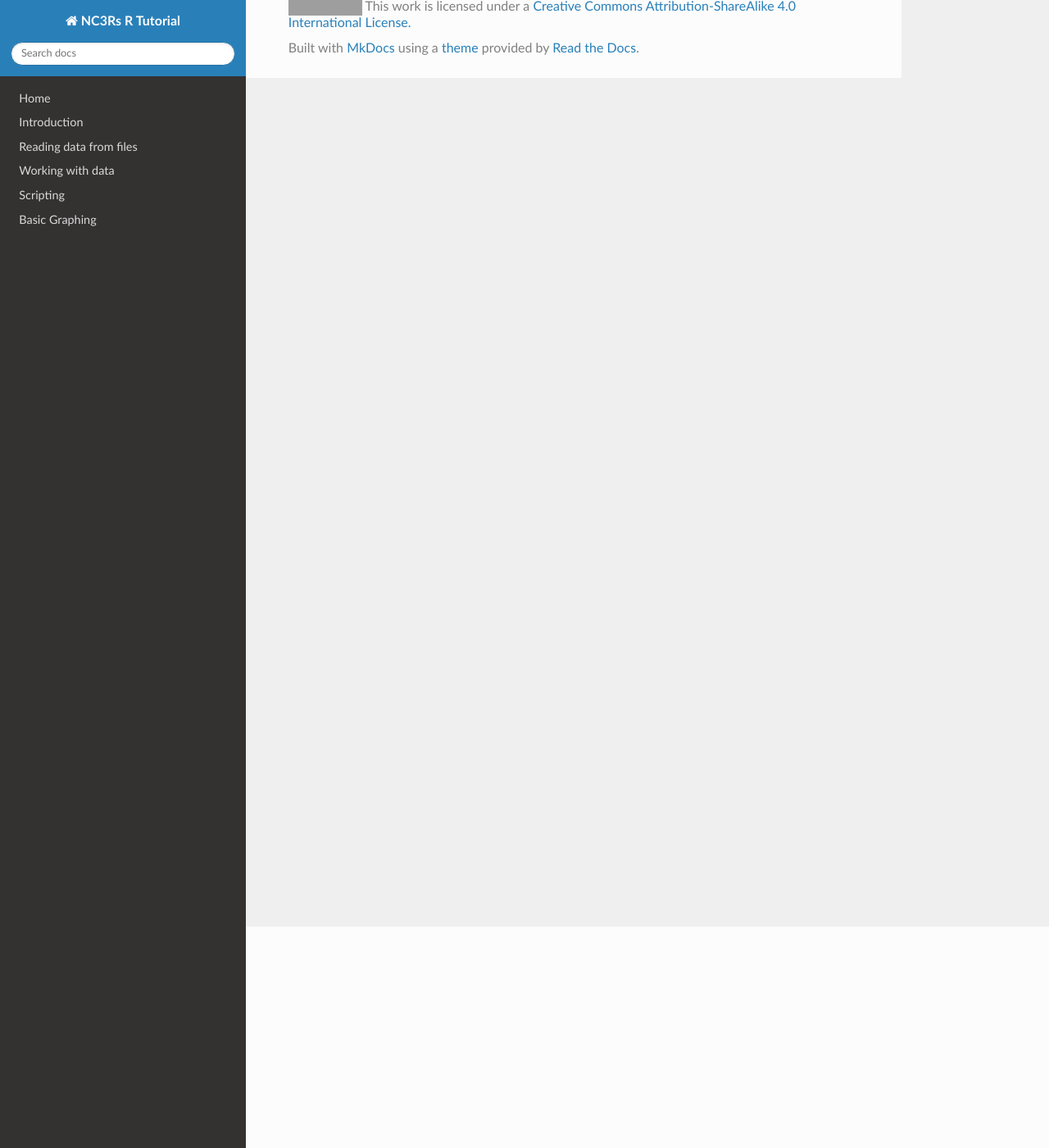
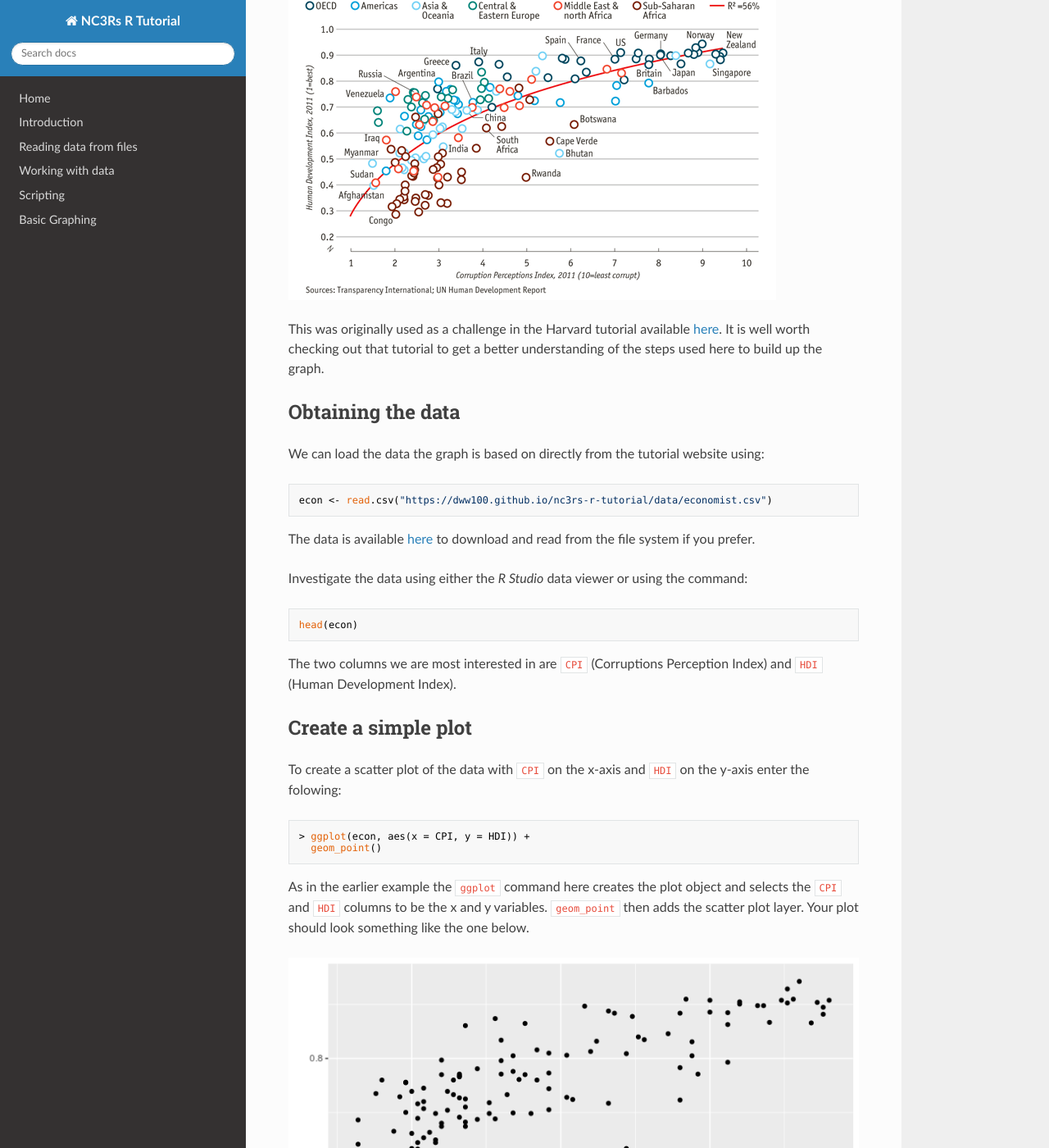
Before and after one commit to dww100/nc3rs-r-tutorial, an MkDocs documentation site: the page built from docs/advanced_graphing.md, in a window 1280 px wide and 1400 px high, scrolled down 270 px. Shown: the whole window at 82% size. Built offline with MkDocs 1.6.1, drawn with Linux system fonts in a browser that asks for light colours; nearby versions of some CDN libraries; old or Windows-style settings are respelled for this version of MkDocs; some of the changed text lies outside the part shown; grey boxes are pictures that could not be loaded.

Commit message:
First stage of the advanced graphing section

````diff
--- a/docs/advanced_graphing.md
+++ b/docs/advanced_graphing.md
@@ -1,3 +1,51 @@
 # Advanced graphing with ggplot2
 
+In this section we will recreate a graph from the Economist (shown below), providing a crash course in making beautiful figures with ggplot2.
+
+![Economist - Corruption and development graph](images/economist.png)
+
+This was originally used as a challenge in the Harvard tutorial available [here](http://tutorials.iq.harvard.edu/R/Rgraphics/Rgraphics.html).
+It is well worth checking out that tutorial to get a better understanding of the steps used here to build up the graph.
+
+## Obtaining the data
+
+We can load the data the graph is based on directly from the tutorial website using:
+
+```
+econ <- read.csv("https://dww100.github.io/nc3rs-r-tutorial/data/economist.csv")
+```
+
+The data is available [here](data/economist.csv) to download and read from the file system if you prefer.
+
+Investigate the data using either the *R Studio* data viewer or using the command:
+
+```
+head(econ)
+```
+
+The two columns we are most interested in are `CPI` (Corruptions Perception Index) and `HDI` (Human Development Index).
+
+## Create a simple plot
+
+To create a scatter plot of the data with `CPI` on the x-axis and `HDI` on the y-axis enter the folowing:
+
+```
+> ggplot(econ, aes(x = CPI, y = HDI)) +
+  geom_point()
+```
+
+As in the earlier example the `ggplot` command here creates the plot object and selects the `CPI` and `HDI` columns to be the x and y variables.
+`geom_point` then adds the scatter plot layer.
+Your plot should look something like the one below.
+
+![](images/economist-basic-scatter.png)
+
+This looks pretty bland and no distinction has been made between the points representing data different regions of the world.
+To brighten the graph up lets color the points based on `Region` and alter the dots to hollow points (as used in the Economist graph).
+
+```
+>ggplot(econ, aes(x = CPI, y = HDI)) +
+  geom_point(aes(color = Region), shape = 1)
+```
+
 [Next]()
````
Also changed, not shown: docs/images/economist-basic-scatter.png (added).
